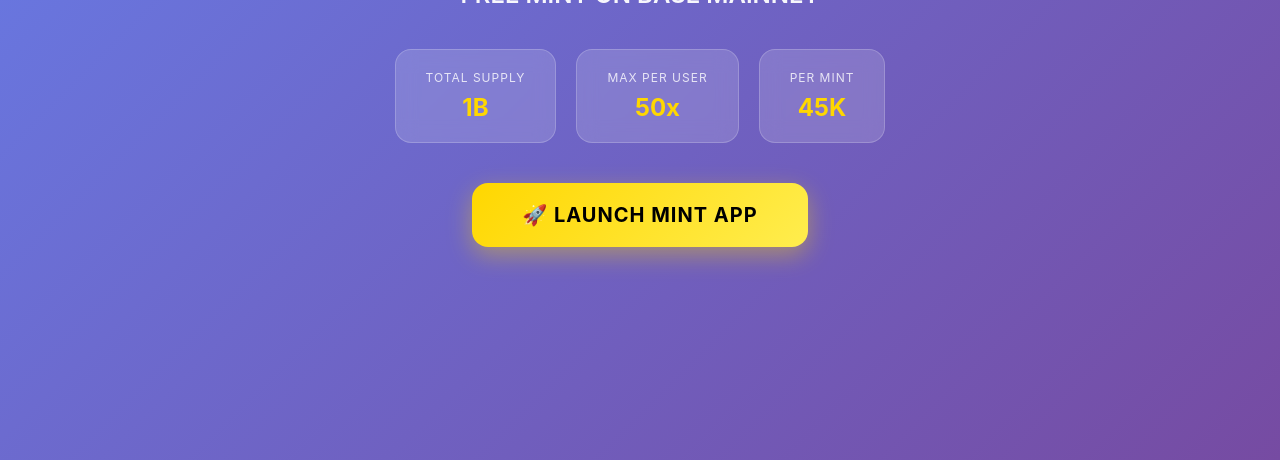
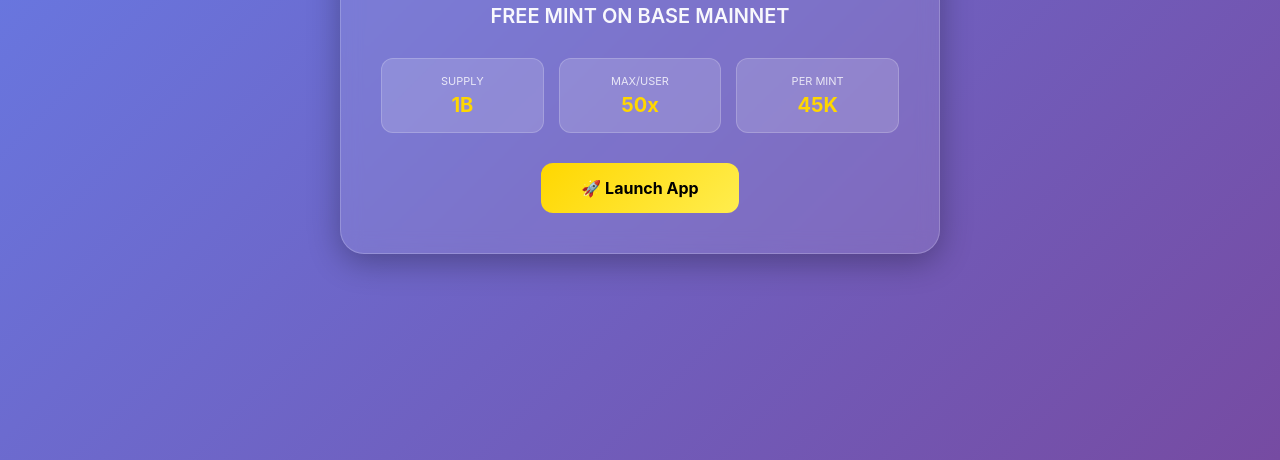
Before and after one commit to egawizard/CLAIM-TOKEN-GODMODE-, a website: page index.html in a window 1280 px wide. Shown: the part 340-800 px from the top of the page. Drawn offline with Linux system fonts and the light colour scheme.

Commit message:
Update index.html

```diff
--- a/index.html
+++ b/index.html
@@ -5,36 +5,18 @@
   <meta name="viewport" content="width=device-width, initial-scale=1.0">
   <title>CLAIM TOKEN $GODMODE - FREE MINT</title>
 
-    <!-- Farcaster Frame Meta Tags - CRITICAL -->
-    <meta property="fc:frame" content="vNext">
-    <meta property="fc:frame:image" content="https://claim-token-godmode.netlify.app/public/og.png">
-    <meta property="fc:frame:image:aspect_ratio" content="1.91:1">
-    <meta property="fc:frame:button:1" content="🚀 Mint Now">
-    <meta property="fc:frame:button:1:action" content="link">
-    <meta property="fc:frame:button:1:target" content="https://claim-token-godmode.netlify.app/app.html">
-    <meta property="fc:frame:post_url" content="https://claim-token-godmode.netlify.app">
+  <!-- Farcaster Mini App Embed (Correct Format) -->
+  <meta name="fc:frame" content='{"version":"1","imageUrl":"https://claim-token-godmode.netlify.app/public/og.png","button":{"title":"Mint Now","action":{"type":"launch_frame","name":"GODMODE Token","url":"https://claim-token-godmode.netlify.app/app.html","splashImageUrl":"https://claim-token-godmode.netlify.app/public/og.png","splashBackgroundColor":"#667eea"}}}'>
 
   <!-- Open Graph -->
   <meta property="og:title" content="CLAIM TOKEN $GODMODE - FREE MINT">
   <meta property="og:description" content="Mint $GODMODE tokens on Base Mainnet. 1B total supply, 50x max per user!">
-    <meta property="og:image" content="https://claim-token-godmode.netlify.app/og.png">
-    <meta property="og:url" content="https://claim-token-godmode.netlify.app/">
-
-    <!-- Twitter Card -->
-    <meta name="twitter:card" content="summary_large_image">
-    <meta name="twitter:title" content="CLAIM TOKEN $GODMODE - FREE MINT">
-    <meta name="twitter:description" content="Mint $GODMODE tokens on Base Mainnet. 1B total supply, 50x max per user!">
-    <meta name="twitter:image" content="https://claim-token-godmode.netlify.app/og.png">
+  <meta property="og:image" content="https://claim-token-godmode.netlify.app/public/og.png">
 
   <style>
-        * {
-            margin: 0;
-            padding: 0;
-            box-sizing: border-box;
-        }
-
+    * { margin: 0; padding: 0; box-sizing: border-box; }
     body {
-            font-family: 'Inter', -apple-system, BlinkMacSystemFont, 'Segoe UI', sans-serif;
+      font-family: -apple-system, BlinkMacSystemFont, 'Segoe UI', sans-serif;
       background: linear-gradient(135deg, #667eea 0%, #764ba2 100%);
       min-height: 100vh;
       display: flex;
@@ -43,93 +25,69 @@
       padding: 20px;
       color: #fff;
     }
-
     .container {
       max-width: 600px;
       width: 100%;
       text-align: center;
+      background: rgba(255, 255, 255, 0.1);
+      backdrop-filter: blur(10px);
+      border-radius: 24px;
+      padding: 40px;
+      box-shadow: 0 8px 32px rgba(0, 0, 0, 0.3);
+      border: 1px solid rgba(255, 255, 255, 0.2);
     }
-
     h1 {
-            font-size: 72px;
+      font-size: 64px;
       font-weight: 900;
       background: linear-gradient(135deg, #ffd700, #ffed4e);
       -webkit-background-clip: text;
       -webkit-text-fill-color: transparent;
-            text-shadow: 0 0 30px rgba(255, 215, 0, 0.5);
       margin-bottom: 20px;
     }
-
     .subtitle {
-            font-size: 24px;
+      font-size: 20px;
       font-weight: 600;
-            margin-bottom: 40px;
+      margin-bottom: 30px;
       opacity: 0.95;
     }
-
     .stats {
-            display: flex;
-            justify-content: center;
-            gap: 20px;
-            margin-bottom: 40px;
-            flex-wrap: wrap;
+      display: grid;
+      grid-template-columns: repeat(3, 1fr);
+      gap: 15px;
+      margin-bottom: 30px;
     }
-
     .stat {
       background: rgba(255, 255, 255, 0.15);
-            backdrop-filter: blur(10px);
-            padding: 20px 30px;
-            border-radius: 16px;
+      padding: 15px;
+      border-radius: 12px;
       border: 1px solid rgba(255, 255, 255, 0.2);
     }
-
     .stat-label {
-            font-size: 12px;
+      font-size: 11px;
       opacity: 0.8;
       text-transform: uppercase;
-            letter-spacing: 1px;
-            margin-bottom: 8px;
+      margin-bottom: 5px;
     }
-
     .stat-value {
-            font-size: 24px;
+      font-size: 20px;
       font-weight: 700;
       color: #ffd700;
     }
-
-        .cta-button {
+    a {
       display: inline-block;
-            padding: 20px 50px;
+      padding: 15px 40px;
       background: linear-gradient(135deg, #ffd700, #ffed4e);
       color: #000;
       text-decoration: none;
-            border-radius: 16px;
-            font-size: 20px;
+      border-radius: 12px;
+      font-size: 16px;
       font-weight: 700;
-            text-transform: uppercase;
-            letter-spacing: 1px;
-            box-shadow: 0 8px 24px rgba(255, 215, 0, 0.4);
-            transition: all 0.3s;
+      transition: transform 0.2s;
     }
-
-        .cta-button:hover {
-            transform: translateY(-3px);
-            box-shadow: 0 12px 32px rgba(255, 215, 0, 0.6);
-        }
-
+    a:hover { transform: translateY(-2px); }
     @media (max-width: 480px) {
-            h1 {
-                font-size: 48px;
-            }
-
-            .subtitle {
-                font-size: 18px;
-            }
-
-            .stats {
-                flex-direction: column;
-                gap: 15px;
-            }
+      h1 { font-size: 48px; }
+      .stats { grid-template-columns: 1fr; gap: 10px; }
     }
   </style>
 </head>
@@ -137,14 +95,13 @@
   <div class="container">
     <h1>$GODMODE</h1>
     <p class="subtitle">FREE MINT ON BASE MAINNET</p>
-
     <div class="stats">
       <div class="stat">
-                <div class="stat-label">Total Supply</div>
+        <div class="stat-label">Supply</div>
         <div class="stat-value">1B</div>
       </div>
       <div class="stat">
-                <div class="stat-label">Max Per User</div>
+        <div class="stat-label">Max/User</div>
         <div class="stat-value">50x</div>
       </div>
       <div class="stat">
@@ -152,8 +109,7 @@
         <div class="stat-value">45K</div>
       </div>
     </div>
-
-        <a href="app.html" class="cta-button">🚀 LAUNCH MINT APP</a>
+    <a href="app.html">🚀 Launch App</a>
   </div>
 </body>
 </html>
```
Lines whose indentation alone changed are shown as unchanged.
